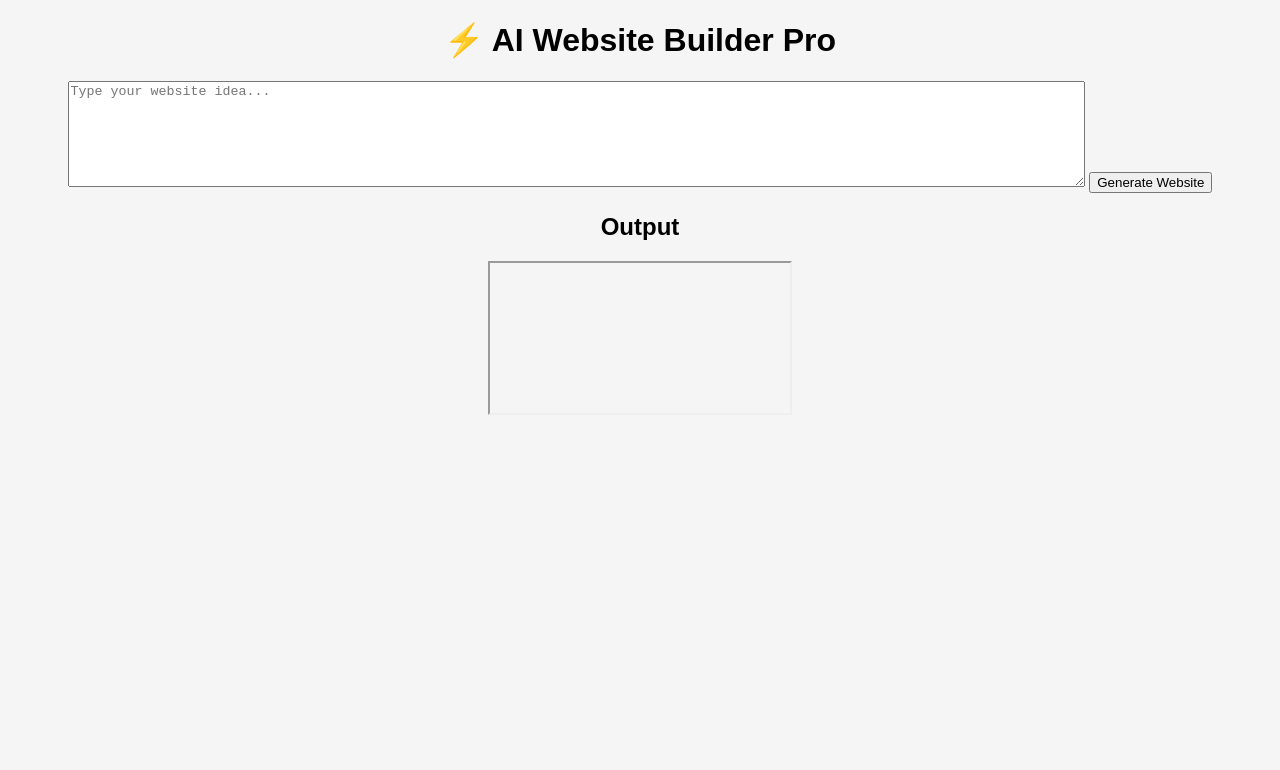
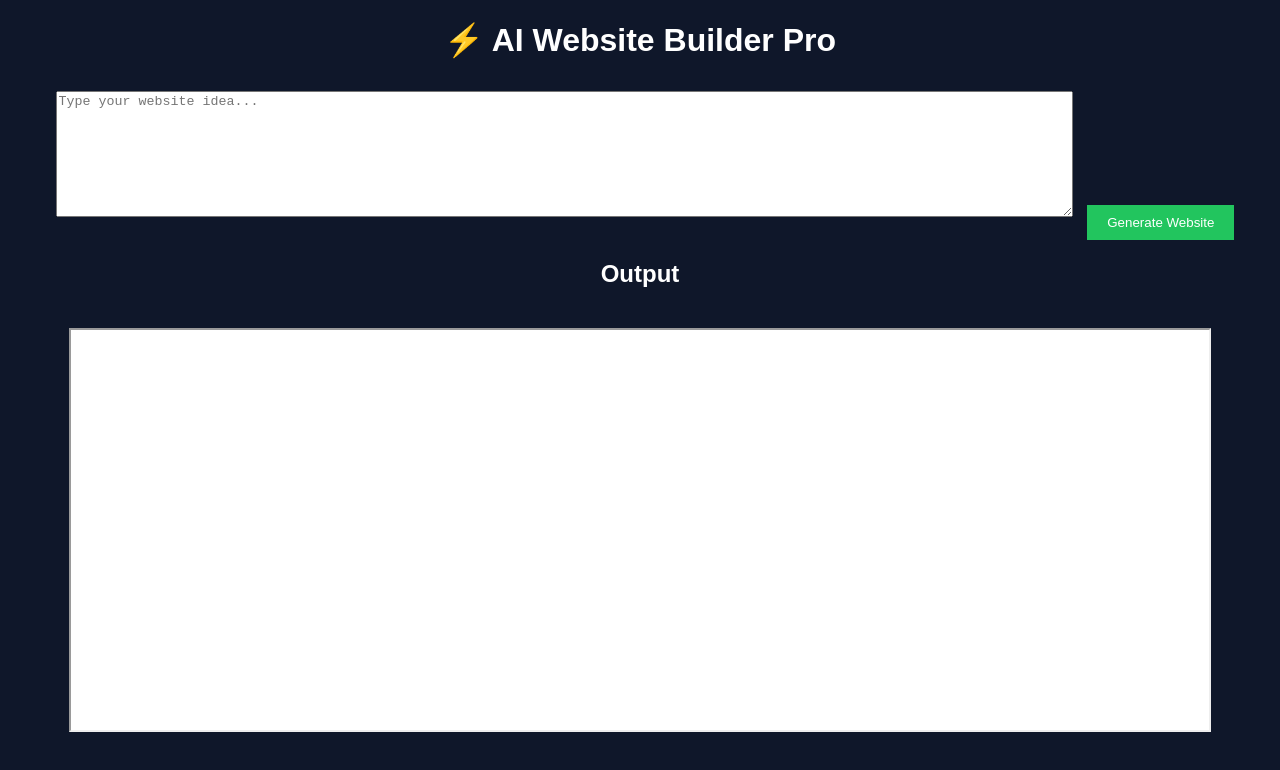
Before and after one commit to wabsit/Reyansh-AI-Builder, a website: page index.html in a window 1280 px wide. Drawn offline with Linux system fonts and the light colour scheme.

Commit message:
style.css

```diff
--- a/style.css
+++ b/style.css
@@ -1,10 +1,27 @@
 body {
   font-family: Arial;
   text-align: center;
-  background: #f5f5f5;
+  background: #0f172a;
+  color: white;
 }
 
 textarea {
   width: 80%;
-  height: 100px;
+  height: 120px;
+  margin: 10px;
 }
+
+button {
+  padding: 10px 20px;
+  background: #22c55e;
+  border: none;
+  color: white;
+  cursor: pointer;
+}
+
+iframe {
+  width: 90%;
+  height: 400px;
+  background: white;
+  margin-top: 20px;
+}
```
